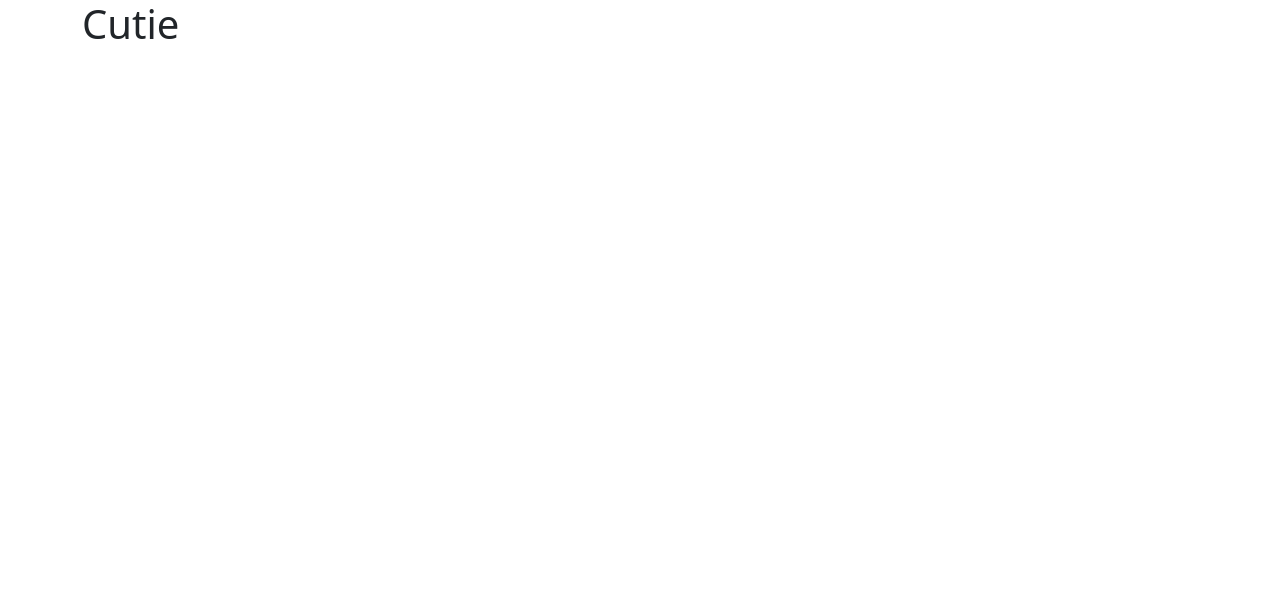
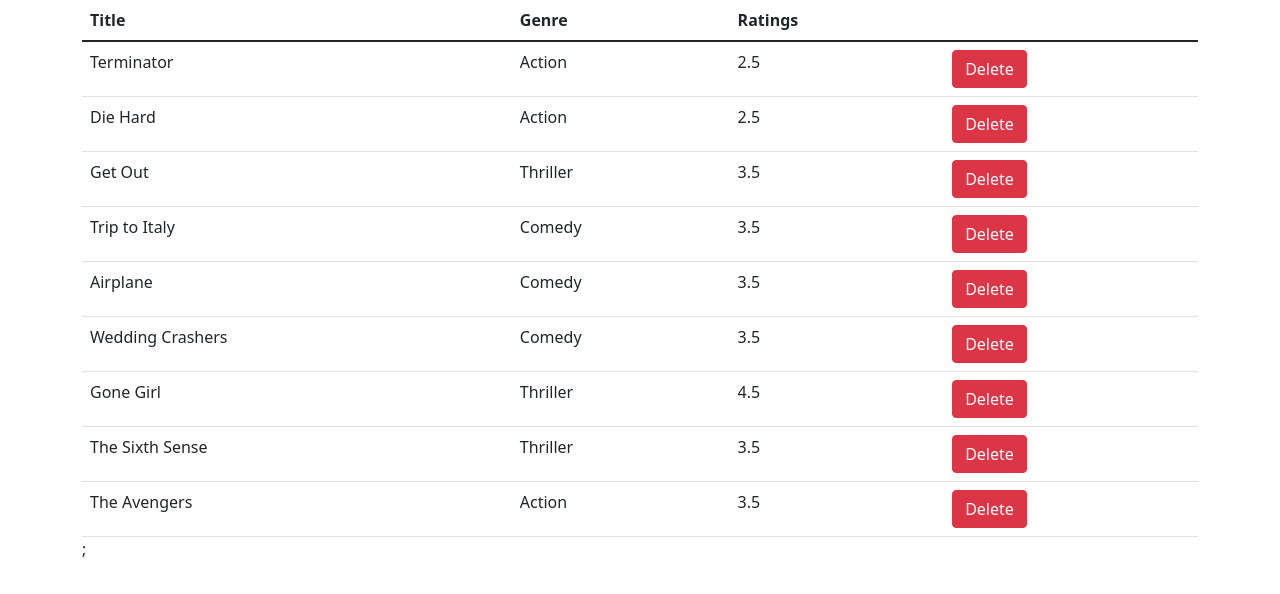
Before and after one commit to CutieMath/react-02, a React (Create React App) app: page / in a window 1280 px wide. Shown: the top 594 px of the page. Built offline with nearby package versions, Linux system fonts and the light colour scheme.

Commit message:
add to render the movie component

```diff
--- a/src/App.js
+++ b/src/App.js
@@ -1,11 +1,15 @@
+import React, { Component } from "react";
 import "./App.css";
+import Movies from "./components/movies";
 
-function App() {
-  return (
-    <main className="container">
-      <h1>Cutie</h1>
-    </main>
-  );
+class App extends Component {
+  render() {
+    return (
+      <main className="container">
+        <Movies />
+      </main>
+    );
+  }
 }
 
 export default App;
--- /dev/null
+++ b/src/components/movies.jsx
@@ -0,0 +1,46 @@
+import React, { Component } from "react";
+import { getMovies } from "../services/fakeMovieService";
+
+class Movies extends Component {
+  state = {
+    movies: getMovies(),
+  };
+  handleDelete = (movie) => {
+    console.log(movie);
+  };
+  render() {
+    return (
+      <table class="table">
+        {" "}
+        <thead>
+          <tr>
+            <th scope="col">Title</th>
+            <th scope="col">Genre</th>
+            <th scope="col">Ratings</th>
+            <th scope="col"></th>
+          </tr>
+        </thead>
+        <tbody>
+          {this.state.movies.map((movie) => (
+            <tr key={movie._id}>
+              <td>{movie.title}</td>
+              <td>{movie.genre.name}</td>
+              <td>{movie.dailyRentalRate}</td>
+              <td>
+                <button
+                  className="btn btn-danger"
+                  onClick={() => this.handleDelete(movie)}
+                >
+                  Delete
+                </button>
+              </td>
+            </tr>
+          ))}
+          ;
+        </tbody>
+      </table>
+    );
+  }
+}
+
+export default Movies;
```
Also changed, not shown: src/common/button.jsx (added, +20 -0 lines).
